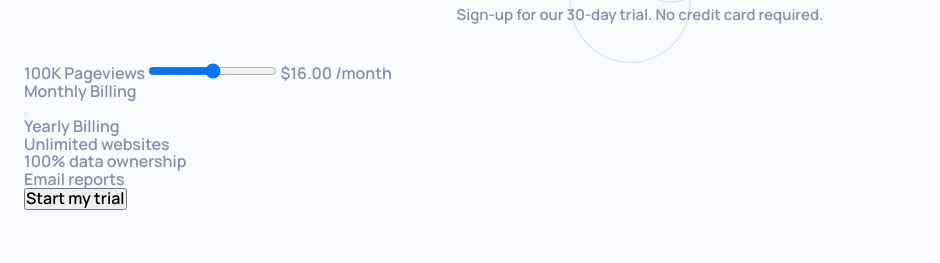
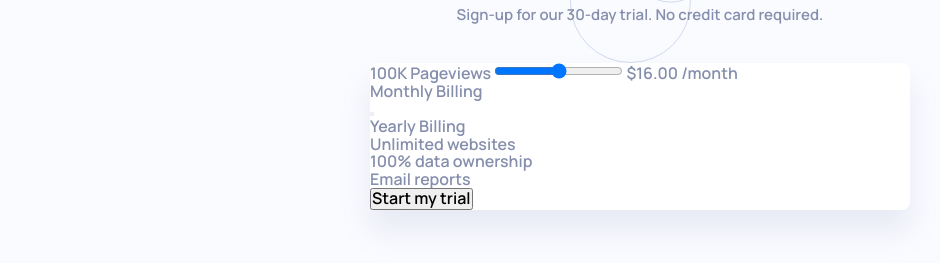
Before and after one commit to karolbanat/interactive-pricing-component, a website: page index.html in a window 1280 px wide. Shown: the part 333-596 px from the top of the page, without its empty margins (0-940 px from the left). Drawn offline with Linux system fonts and the light colour scheme.

Commit message:
Basic card styling

```diff
--- a/src/sass/base/_root.scss
+++ b/src/sass/base/_root.scss
@@ -14,7 +14,7 @@
 
 	--clr-white: hsl(0, 0%, 100%);
 
-	--shadow: 0 2rem 3rem hsl(230, 29%, 61%);
+	--shadow: 0 2rem 3rem hsl(230, 29%, 61%, 0.15);
 	--shadow-slider: 0 1.5rem 3rem hsl(174, 100%, 50%);
 
 	// font families
@@ -39,6 +39,8 @@
 	--clr-heading: var(--clr-neutral-700);
 	--clr-span: var(--clr-neutral-700);
 
+	--bg-card: var(--clr-white);
+
 	--slider-bar: var(--clr-neutral-400);
 	--slider-bar-filled: var(--clr-primary-700);
 	--slider-circle: var(--clr-primary-700-dark);
--- /dev/null
+++ b/src/sass/components/_card.scss
@@ -0,0 +1,8 @@
+.card {
+	margin-inline: auto;
+	max-width: min(100%, 54rem);
+
+	background-color: var(--bg-card);
+	box-shadow: var(--shadow);
+	border-radius: var(--borr-sm);
+}
--- a/src/sass/main.scss
+++ b/src/sass/main.scss
@@ -4,3 +4,4 @@
 
 @import './components/pricing';
 @import './components/header';
+@import './components/card';
```
Also changed, not shown: dist/css/main.min.css.
